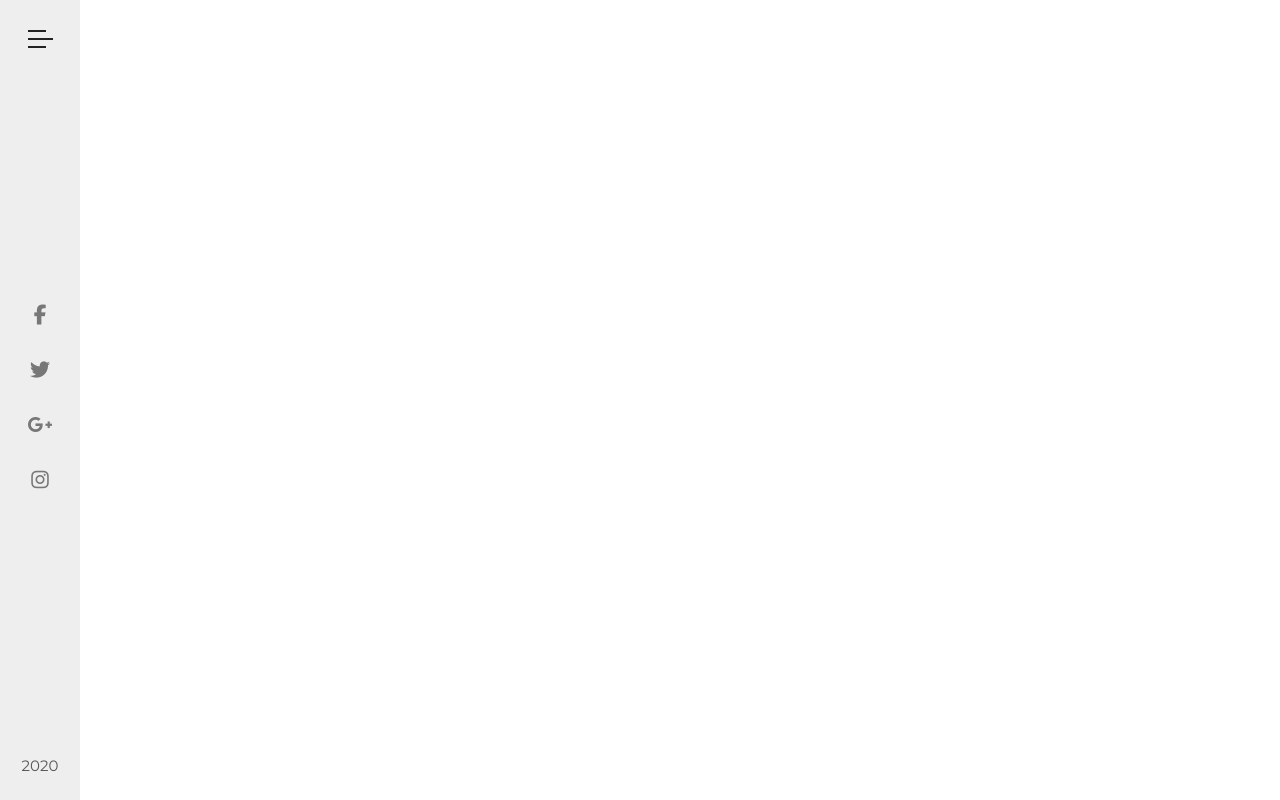
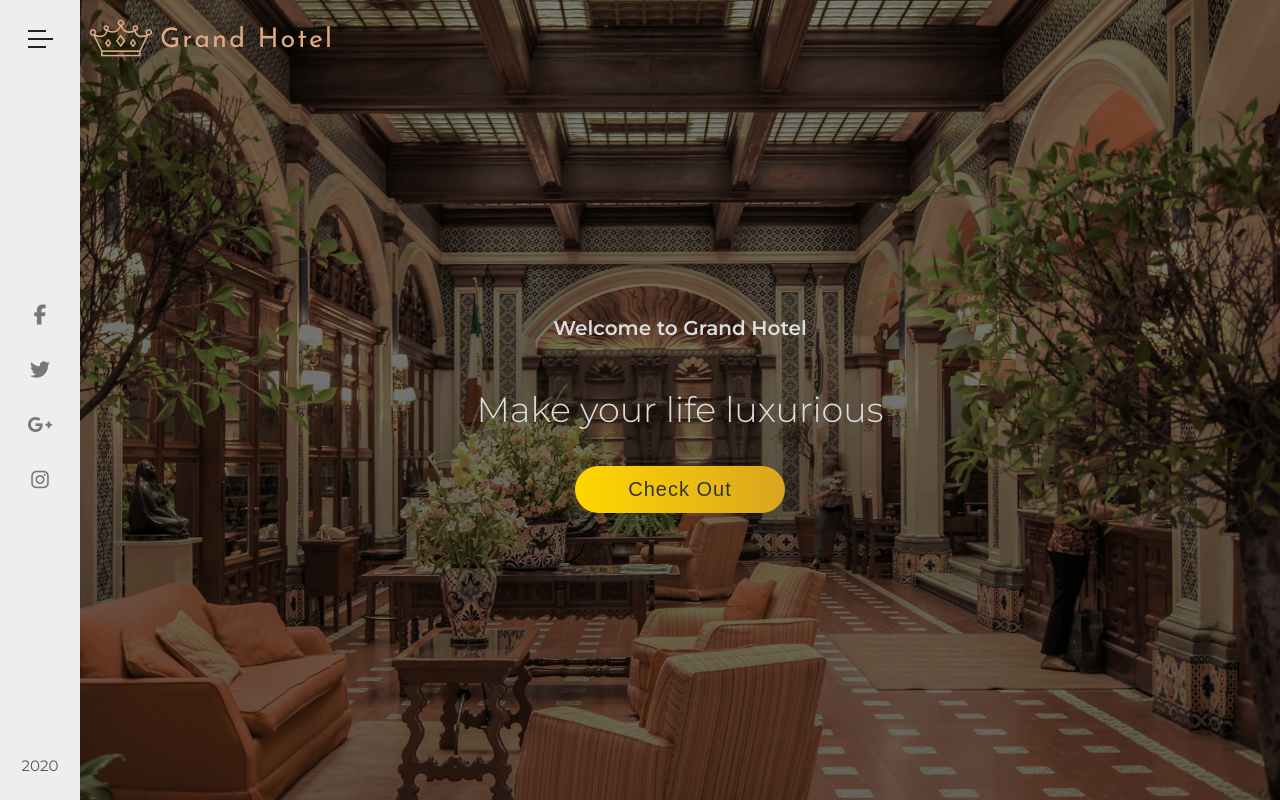
Before and after one commit to Macpeters/css_grid_project, a plain HTML site: page index.html in a window 1280 px wide. Drawn offline with Linux system fonts and the light colour scheme.

Commit message:
add header with some animation

```diff
--- a/css/style.css
+++ b/css/style.css
@@ -216,3 +216,79 @@ body {
 /* end navigation */
 
 /* End Navbar */
+
+/* Header */
+.header {
+  margin-left: 8rem;
+  height: 100vh;
+  background: linear-gradient(to top, rgba(0, 0, 0, .6), rgba(0, 0, 0, .5)), url(../img/header-1.jpeg) center no-repeat;
+  background-size: cover;
+}
+
+.brand {
+  display: flex;
+  cursor: pointer;
+}
+
+.hotel-heading {
+  font-family: 'Josefin Sans', sans-serif;
+  font-size: 2.7rem;
+  font-weight: 400;
+  color: #deaa86;
+  letter-spacing: .2rem;
+}
+
+.banner {
+  color: #ddd;
+  height: 65rem;
+  display: flex;
+  flex-direction: column;
+  justify-content: center;
+  align-items: center;
+}
+
+.banner-heading {
+  font-family: 'Josefin Sans', sans-serif;
+  font-size: 7rem;
+  font-weight: 400;
+  margin-bottom: 0;
+  animation: anim 2s;
+}
+
+.banner-paragraph {
+  font-size: 3.5rem;
+  font-weight: 300;
+  animation: anim 1.5s .5s backwards;
+}
+
+.banner-button {
+  width: 21rem;
+  padding: 1.2rem 2rem;
+  font-size: 2rem;
+  color: #333;
+  letter-spacing: .1rem;
+  border: none;
+  border-radius: 10rem;
+  outline: none;
+  background: linear-gradient(to right, gold, goldenrod);
+  cursor: pointer;
+  animation: anim 1s 1s backwards;
+}
+
+.banner-button:hover {
+  background: linear-gradient(to left, gold, goldenrod);
+}
+
+.banner-button:active {
+  transform: translateY(.2rem);
+}
+
+@keyframes anim {
+  0% {
+    opacity: 0;
+  }
+  100% {
+    opacity: 1;
+  }
+}
+/* End Header */
--- a/index.html
+++ b/index.html
@@ -97,5 +97,24 @@
 
     <!-- End Navbar -->
 
+    <!-- Header -->
+
+    <header class="header">
+      <div class="brand">
+        <div>
+          <img src="img/crown.png" width="80">
+        </div>
+        <h3 class="hotel-heading">Grand  Hotel</h3>
+      </div>
+
+      <div class="banner">
+        <h1  class="bannder-heading">Welcome to Grand Hotel</h1>
+        <p class="banner-paragraph">Make your life luxurious</p>
+        <button class="banner-button">Check Out</button>
+      </div>
+    </header>
+
+    <!-- End Header -->
+
   </body>
 </html>
```
